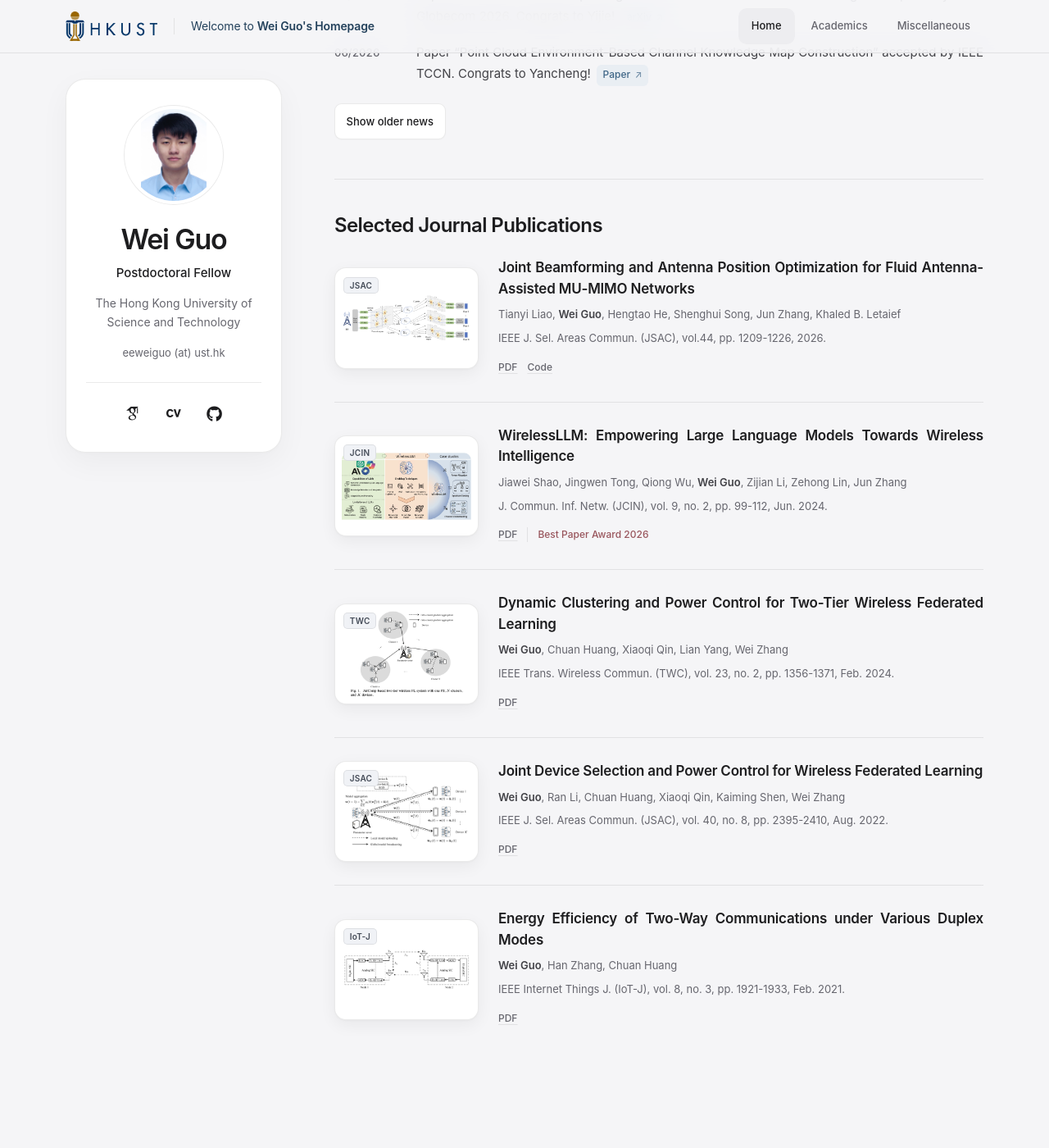
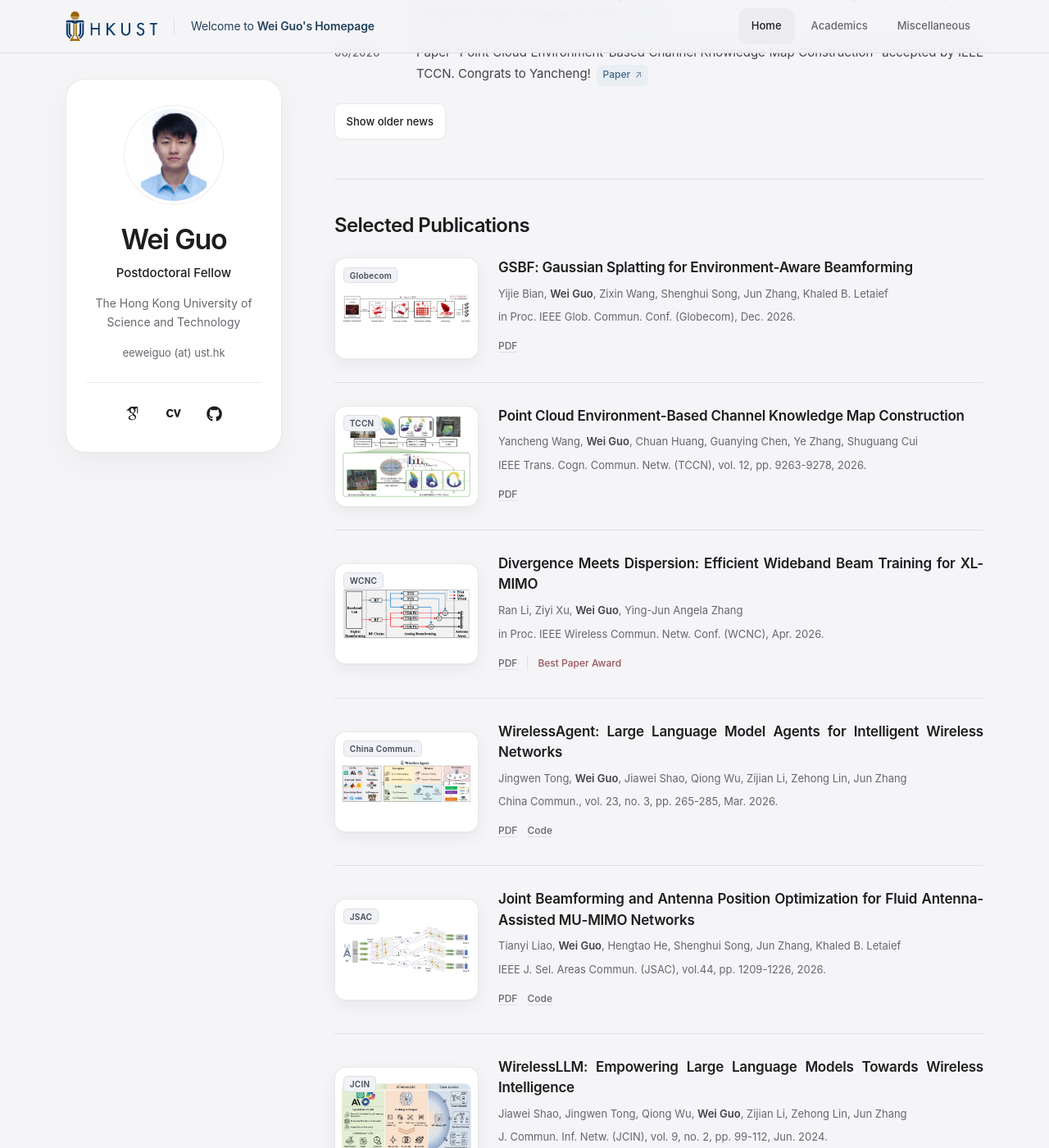
Before and after one commit to weiiguo/weiiguo.github.io, a Jekyll site: the page built from index.md, in a window 1280 px wide and 1400 px high, scrolled down 707 px. Shown: the whole window at 82% size. Built offline with Jekyll 4.4.1, drawn with Linux system fonts in a browser that asks for light colours; our own code applies the rules of GitHub Pages for plain Markdown files.

Commit message:
Update selected publications and clarify publication listings

```diff
--- a/_data/publications.yml
+++ b/_data/publications.yml
@@ -1,4 +1,34 @@
 main:
+
+  - title: "GSBF: Gaussian Splatting for Environment-Aware Beamforming"
+    authors: Yijie Bian, <strong>Wei Guo</strong>, Zixin Wang, Shenghui Song, Jun Zhang, Khaled B. Letaief
+    conference_short: Globecom
+    conference: in Proc. IEEE Glob. Commun. Conf. (Globecom), Dec. 2026.
+    pdf: https://arxiv.org/abs/2608.05896
+    image: ./assets/img/Globecom2026_GSBF.png
+
+  - title: "Point Cloud Environment-Based Channel Knowledge Map Construction"
+    authors: Yancheng Wang, <strong>Wei Guo</strong>, Chuan Huang, Guanying Chen, Ye Zhang, Shuguang Cui
+    conference_short: TCCN
+    conference: IEEE Trans. Cogn. Commun. Netw. (TCCN), vol. 12, pp. 9263-9278, 2026.
+    pdf: https://ieeexplore.ieee.org/document/11575607
+    image: ./assets/img/TCCN_CKM.png
+
+  - title: "Divergence Meets Dispersion: Efficient Wideband Beam Training for XL-MIMO"
+    authors: Ran Li, Ziyi Xu, <strong>Wei Guo</strong>, Ying-Jun Angela Zhang
+    conference_short: WCNC
+    conference: in Proc. IEEE Wireless Commun. Netw. Conf. (WCNC), Apr. 2026.
+    pdf: https://ieeexplore.ieee.org/abstract/document/11555141
+    image: ./assets/img/WCNC2026_NFBeam.png
+    award: Best Paper Award
+
+  - title: "WirelessAgent: Large Language Model Agents for Intelligent Wireless Networks"
+    authors: Jingwen Tong, <strong>Wei Guo</strong>, Jiawei Shao, Qiong Wu, Zijian Li, Zehong Lin, Jun Zhang
+    conference_short: China Commun.
+    conference: China Commun., vol. 23, no. 3, pp. 265-285, Mar. 2026.
+    pdf: https://ieeexplore.ieee.org/abstract/document/11503159
+    code: https://github.com/jwentong/WirelessAgent_R1
+    image: ./assets/img/ChinaCom_WirelessAgent.png
 
   - title: "Joint Beamforming and Antenna Position Optimization for Fluid Antenna-Assisted MU-MIMO Networks"
     authors: Tianyi Liao, <strong>Wei Guo</strong>, Hengtao He, Shenghui Song, Jun Zhang, Khaled B. Letaief
@@ -29,10 +59,3 @@ main:
     conference: IEEE J. Sel. Areas Commun. (JSAC), vol. 40, no. 8, pp. 2395-2410, Aug. 2022.
     pdf: https://ieeexplore.ieee.org/abstract/document/9793704
     image: ./assets/img/JSAC_WirelessFL.png
-
-  - title: "Energy Efficiency of Two-Way Communications under Various Duplex Modes"
-    authors: <strong>Wei Guo</strong>, Han Zhang, Chuan Huang
-    conference_short: IoT-J
-    conference: IEEE Internet Things J. (IoT-J), vol. 8, no. 3, pp. 1921-1933, Feb. 2021.
-    pdf: https://ieeexplore.ieee.org/abstract/document/9166529
-    image: ./assets/img/IOT_EE2WayChannel.png
--- a/_includes/publications.md
+++ b/_includes/publications.md
@@ -1,4 +1,4 @@
-<h2 id="publications">Selected Journal Publications</h2>
+<h2 id="publications">Selected Publications</h2>
 <div class="publications">
   <ol class="bibliography" role="list">
     {% for publication in site.data.publications.main %}
@@ -10,7 +10,7 @@
       </div>
       {% endif %}
       <div class="publication-details">
-        <h3 class="publication-title"><a href="{{ publication.pdf }}">{{ publication.title }}</a></h3>
+        <h3 class="publication-title">{{ publication.title }}</h3>
         <p class="publication-authors">{{ publication.authors }}</p>
         <p class="publication-citation">{{ publication.conference }}</p>
         <div class="publication-links">
--- a/academics.md
+++ b/academics.md
@@ -55,9 +55,9 @@ title: Academics
 
 - Tianyi Liao, **Wei Guo**, Jun Qian, Shenghui Song, Jun Zhang, and Khaled B. Letaief, "[Rethinking Mutual Coupling in Movable Antenna MIMO Systems](https://ieeexplore.ieee.org/abstract/document/11587618)", in Proc. IEEE Int. Conf. Commun., May 2026.
 
-- Yijie Bian, **Wei Guo**, Jie Yang, Shenghui Song, Jun Zhang, Shi Jin, and Khaled B. Letaief, "[Multi-modal Data Driven Virtual Base Station Construction for Massive MIMO Beam Alignment](https://ieeexplore.ieee.org/abstract/document/11555232)", in Proc. IEEE Wireless Commun. Netw. Conf., Apr. 2026.
+- Yijie Bian, **Wei Guo**, Jie Yang, Shenghui Song, Jun Zhang, Shi Jin, and Khaled B. Letaief, "[Multi-modal Data Driven Virtual Base Station Construction for Massive MIMO Beam Alignment](https://ieeexplore.ieee.org/abstract/document/11555232)", in Proc. IEEE Wireless Commun. Netw. Conf. (WCNC), Apr. 2026.
 
-- Ran Li, Ziyi Xu, **Wei Guo**, Ying-Jun Angela Zhang, "[Divergence Meets Dispersion: Efficient Wideband Beam Training for XL-MIMO](https://ieeexplore.ieee.org/abstract/document/11555141)", in Proc. IEEE Wireless Commun. Netw. Conf., Apr. 2026. **Best Paper Award**{: .publication-honor-award }
+- Ran Li, Ziyi Xu, **Wei Guo**, Ying-Jun Angela Zhang, "[Divergence Meets Dispersion: Efficient Wideband Beam Training for XL-MIMO](https://ieeexplore.ieee.org/abstract/document/11555141)", in Proc. IEEE Wireless Commun. Netw. Conf. (WCNC), Apr. 2026. **Best Paper Award**{: .publication-honor-award }
 
 - Erqiang Tang, **Wei Guo**, Hengtao He, Shenghui Song, Jun Zhang, and Khaled B. Letaief, "[Accurate and Fast Channel Estimation for Fluid Antenna Systems with Diffusion Models](https://ieeexplore.ieee.org/document/11432492)," in Proc. IEEE Glob. Commun. Conf. (Globecom), pp. 2066-2071, Dec. 2025.
 
```
Also changed, not shown: assets/img/ChinaCom_WirelessAgent.png (added), assets/img/Globecom2026_GSBF.png (added), assets/img/TCCN_CKM.png (added), assets/img/WCNC2026_NFBeam.png (added).
